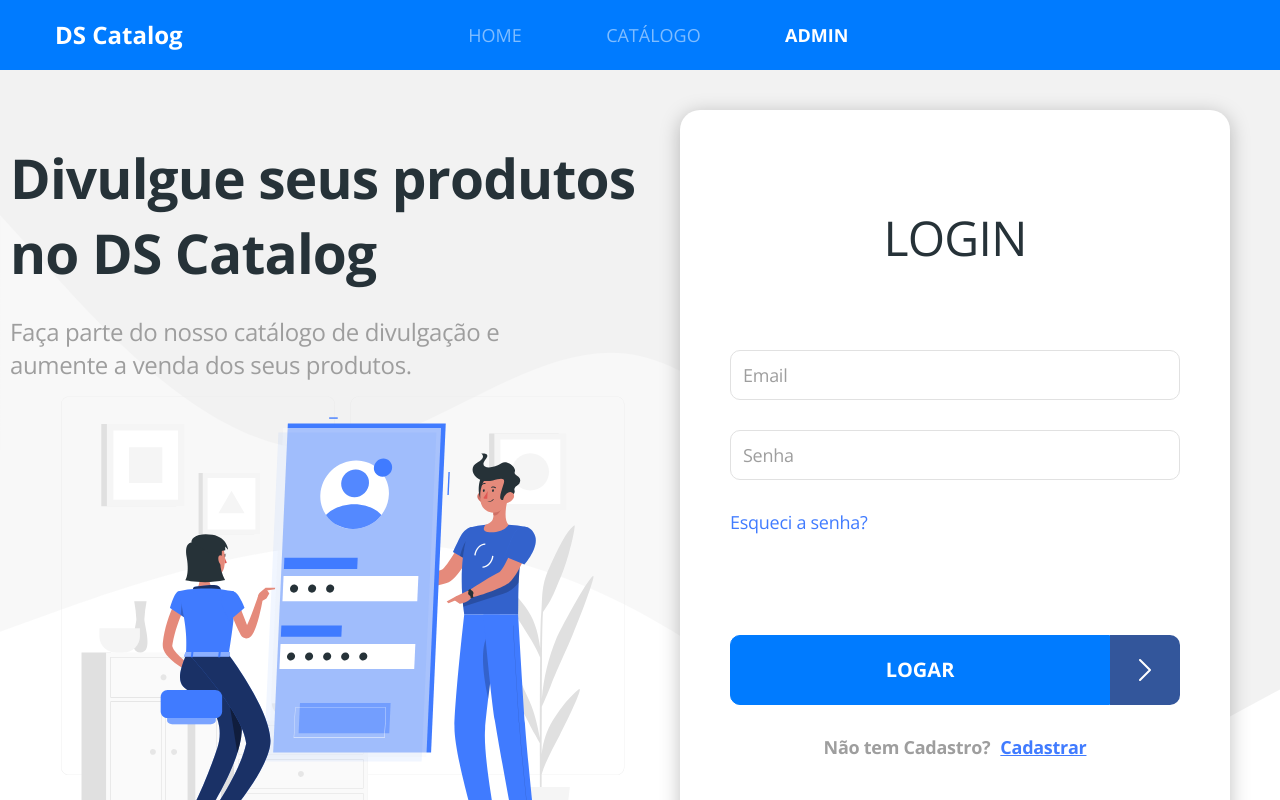
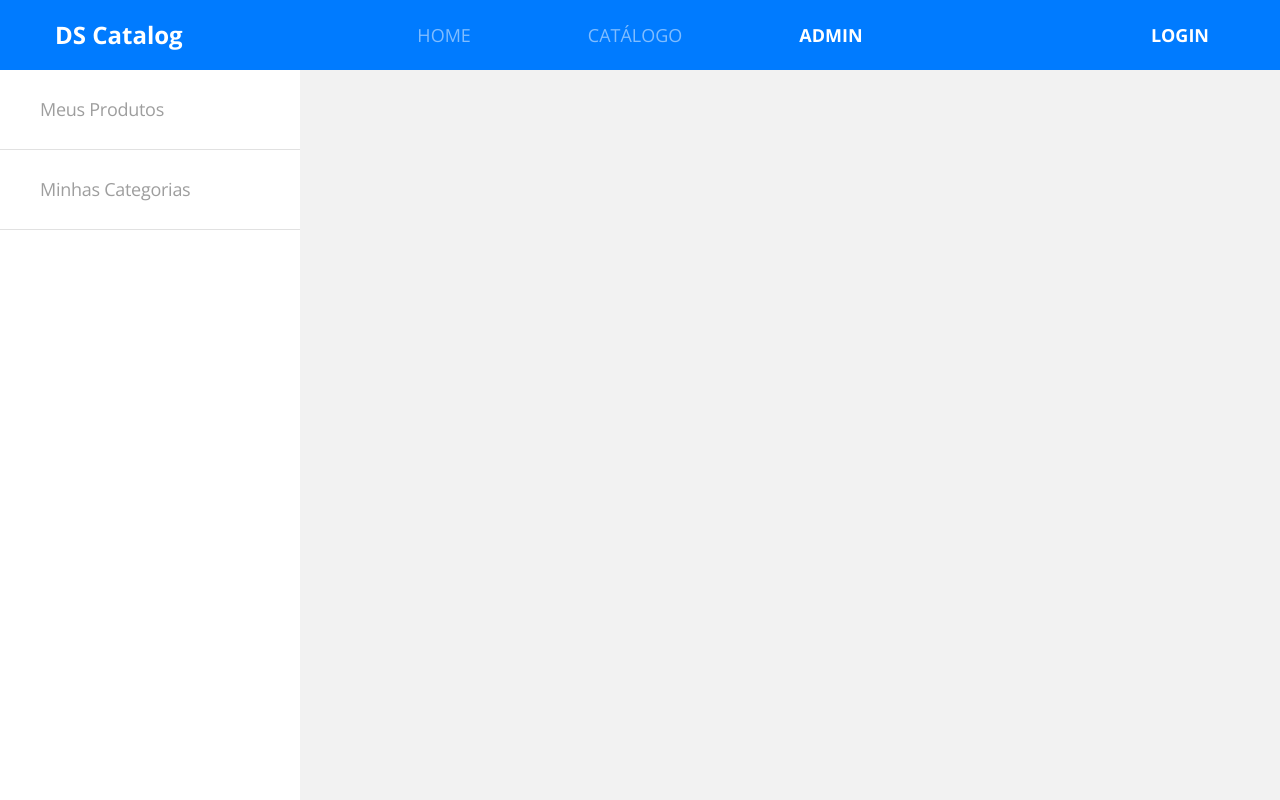
Before and after one commit to coelhocc/dscatalog-bootcamp-devsuperior, a React (Create React App) app in the folder front-web/: page /admin/auth/login in a window 1280 px wide. Shown: the top 800 px of the page. Built offline with nearby package versions, Linux system fonts and the light colour scheme.

Commit message:
Finish login/logout layout

```diff
--- a/front-web/src/Routes.tsx
+++ b/front-web/src/Routes.tsx
@@ -21,8 +21,8 @@
       <Route path="/products/:productId">
         <ProductDetails />
       </Route>
-      <Redirect from="/admin/auth" to="/admin/auth/login" exact />
-      <Route path="/admin/auth">
+      <Redirect from="/auth" to="/auth/login" exact />
+      <Route path="/auth">
         <Auth />
       </Route>
       <Redirect from="/admin" to="/admin/products" exact />
--- a/front-web/src/core/componets/Navbar/index.tsx
+++ b/front-web/src/core/componets/Navbar/index.tsx
@@ -1,34 +1,69 @@
-import React from 'react';
-import { Link, NavLink } from 'react-router-dom';
+import React, { useEffect, useState } from 'react';
+import { Link, NavLink, useLocation } from 'react-router-dom';
+import { getAccessTokenDecoded, logout } from 'core/utils/auth';
 import './styles.scss'
 
-const Navbar = () => (
+const Navbar = () => {
+  const [currentUser, setCurrentUser] = useState('');
+  const location = useLocation();
+
+  useEffect(() => {
+    const currentUserData = getAccessTokenDecoded();
+    setCurrentUser(currentUserData.user_name);
+  }, [location]);
+
+  const handleLogout = (event: React.MouseEvent<HTMLAnchorElement, MouseEvent>) => {
+    event.preventDefault();
+    logout();
+  }
+
+  return (
     <nav className="row bg-primary main-nav">
-    <div className="col-2">
+      <div className="col-3">
         <Link to="/" className="nav-logo-text">
           <h4>DS Catalog</h4>
         </Link>
       </div>
-    <div className="col-6 offset-2">
+      <div className="col-6">
         <ul className="main-menu">
           <li>
-          <NavLink to="/" exact >
+            <NavLink to="/" exact className="nav-link" >
               HOME
             </NavLink>
           </li>
           <li>
-          <NavLink to="/products" >
+            <NavLink to="/products" className="nav-link" >
               CATÁLOGO
             </NavLink>
           </li>
           <li>
-          <NavLink to="/admin" >
+            <NavLink to="/admin" className="nav-link" >
               ADMIN
             </NavLink>
           </li>
         </ul>
       </div>
+      <div className="col-3 text-right">
+        { currentUser && (
+          <>
+            {currentUser}
+            <a
+              href="#logout"
+              className="nav-link active d-inline"
+              onClick={handleLogout}
+            >
+              LOGOUT
+            </a>
+          </>
+        )}
+        { !currentUser && (
+          <Link to="/auth/login" className="nav-link active" >
+            LOGIN
+          </Link>
+        )}
+      </div>
     </nav>
   );
+}
 
 export default Navbar;
--- a/front-web/src/core/componets/Navbar/styles.scss
+++ b/front-web/src/core/componets/Navbar/styles.scss
@@ -3,6 +3,7 @@
   color: #FFF;
   align-items: center;
   padding-left: 40px;
+  padding-right: 40px;
   margin-left: 0;
   margin-right: 0;
 }
@@ -13,11 +14,16 @@
 
 .main-menu {
   display: flex;
+  justify-content: center;
+
+  li:nth-child(2) {
+    margin-left: 85px;
+    margin-right: 85px;
+  }
+}
+
+.nav-link {
   font-size: 18px;
-  width: 380px;
-  justify-content: space-between;
-
-  a {
   font-style: normal;
   color: rgba(255, 255, 255, 0.5);
 
@@ -30,5 +36,3 @@
     color: #FFF;
   }
 }
-
-}
--- a/front-web/src/core/componets/Routes/PrivateRoute.tsx
+++ b/front-web/src/core/componets/Routes/PrivateRoute.tsx
@@ -17,7 +17,7 @@
           return (
             <Redirect
               to={{
-                pathname: "/admin/auth/login",
+                pathname: "/auth/login",
                 state: { from: location }
               }}
             />
--- a/front-web/src/core/utils/auth.ts
+++ b/front-web/src/core/utils/auth.ts
@@ -1,4 +1,5 @@
 import jwtDecode from "jwt-decode";
+import history from './history';
 
 export const CLIENT_ID = 'dscatalog';
 export const CLIENT_SECRET = 'dscatalog123';
@@ -31,7 +32,7 @@
   return parsedSessionData as LoginResponse;
 }
 
-export const getAcsessTokenDecoded = () => {
+export const getAccessTokenDecoded = () => {
 
   const sessionData = getSessionData();
   try{
@@ -44,7 +45,7 @@
 }
 
 export const isTokenValid = () => {
-  const { exp } = getAcsessTokenDecoded();
+  const { exp } = getAccessTokenDecoded();
 
   return Date.now() <= exp * 1000;
 
@@ -61,8 +62,13 @@
     return true;
   }
 
-  const { authorities } = getAcsessTokenDecoded();
+  const { authorities } = getAccessTokenDecoded();
 
 
   return routesRoles.some(role => authorities?.includes(role));
 }
+
+export const logout = () => {
+  localStorage.removeItem('authData');
+  history.replace('/auth/login');
+}
--- a/front-web/src/core/utils/request.ts
+++ b/front-web/src/core/utils/request.ts
@@ -1,7 +1,6 @@
 import axios, { Method } from 'axios';
 import qs from 'qs';
-import { CLIENT_ID, CLIENT_SECRET, getSessionData } from './auth';
-import history from './history';
+import { CLIENT_ID, CLIENT_SECRET, getSessionData, logout } from './auth';
 
 type RequestParams = {
   method?: Method;
@@ -22,7 +21,7 @@
   return response;
 }, function (error) {
   if (error.response.status === 401) {
-    history.push('/admin/auth/login');
+    logout();
   }
 
   return Promise.reject(error);
--- a/front-web/src/pages/Auth/components/Login/index.tsx
+++ b/front-web/src/pages/Auth/components/Login/index.tsx
@@ -78,7 +78,7 @@
             </div>
           )}
         </div>
-        <Link to="/admin/auth/recover" className="login-link-recover" >
+        <Link to="/auth/recover" className="login-link-recover" >
           Esqueci a senha?
         </Link>
         <div className="login-submit">
@@ -88,7 +88,7 @@
           <span className="not-registred">
             Não tem Cadastro?
           </span>
-          <Link to="/admin/auth/register" className="login-link-register" >
+          <Link to="/auth/register" className="login-link-register" >
             Cadastrar
           </Link>
         </div>
--- a/front-web/src/pages/Auth/index.tsx
+++ b/front-web/src/pages/Auth/index.tsx
@@ -17,13 +17,13 @@
     </div>
     <div className="auth-content">
       <Switch>
-          <Route path="/admin/auth/login">
+          <Route path="/auth/login">
             <Login />
           </Route>
-          <Route path="/admin/auth/register">
+          <Route path="/auth/register">
             <h1>Cadastro</h1>
           </Route>
-          <Route path="/admin/auth/recover">
+          <Route path="/auth/recover">
             <h1>Recuperação</h1>
           </Route>
         </Switch>
```
Lines whose indentation alone changed are shown as unchanged.
